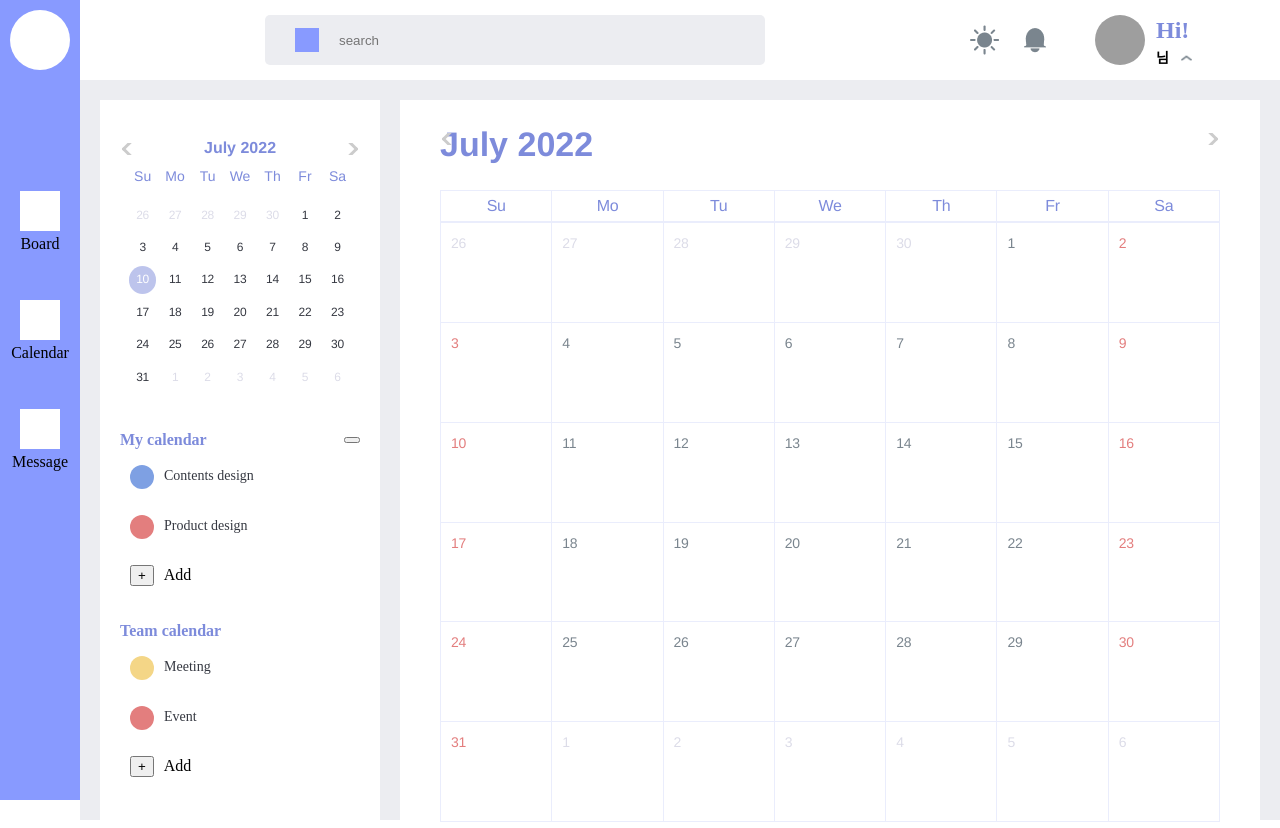
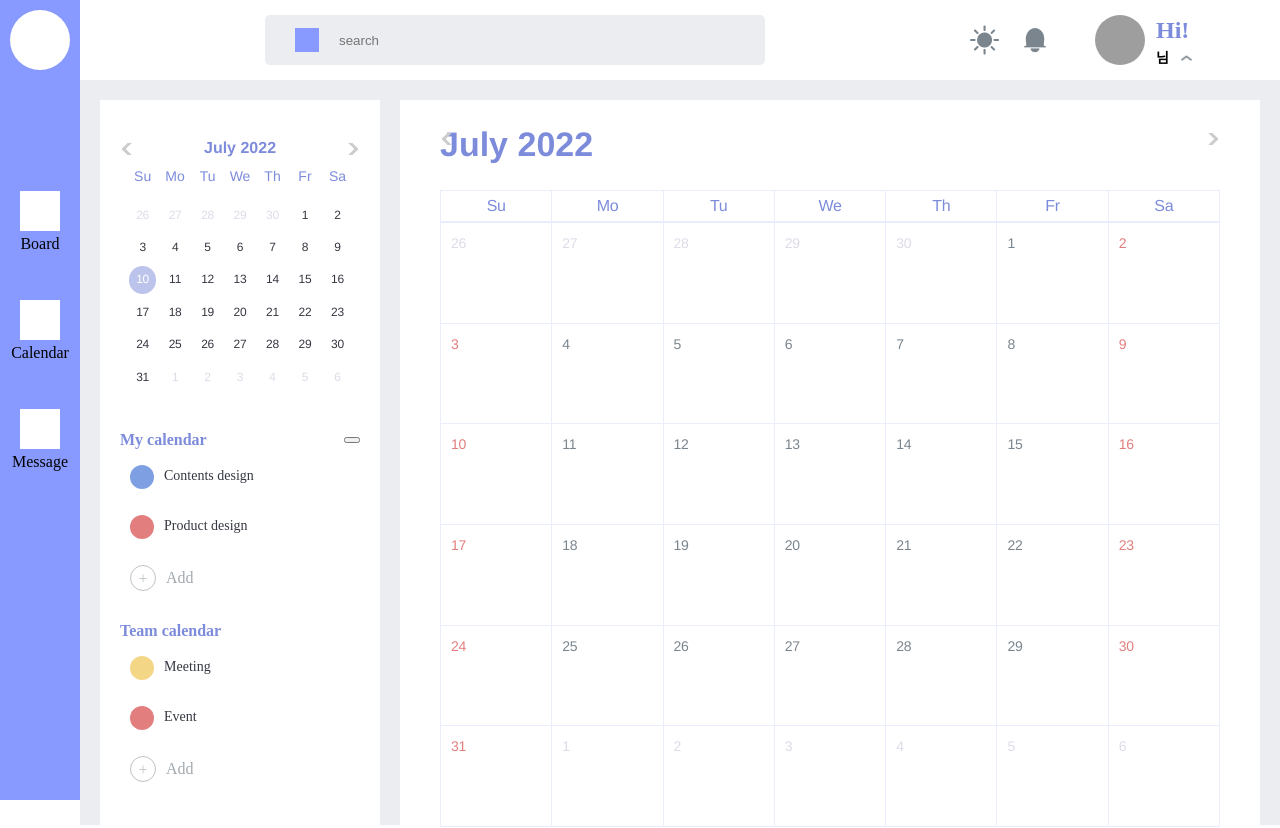
Before and after one commit to The-HangHae99-final/the-Final-FrontEnd, a React (Create React App) app: page /main/calendar in a window 1280 px wide. Built offline with nearby package versions, Linux system fonts and the light colour scheme; grey boxes are pictures that could not be loaded.

Commit message:
Style: (Calendar)Style add button

```diff
--- a/src/pages/Calendar/Calendar.js
+++ b/src/pages/Calendar/Calendar.js
@@ -33,7 +33,9 @@ const Calender = () => {
                 <span className="daily-title">Product design</span>
               </li>
               <div className="add-button-container">
-                <button className="add-button">+</button>
+                <button className="add-button">
+                  <div>+</div>
+                </button>
                 <span>Add</span>
               </div>
             </ul>
@@ -56,7 +58,9 @@ const Calender = () => {
                 <span className="daily-title">Event</span>
               </li>
               <div className="add-button-container">
-                <button className="add-button">+</button>
+                <button className="add-button">
+                  <div>+</div>
+                </button>
                 <span>Add</span>
               </div>
             </ul>
@@ -119,11 +123,30 @@ const CalenderStyle = styled.div`
 
     .add-button-container {
       padding: 13px 10px;
+      display: flex;
+      align-items: center;
+      color: #7a858e;
+      opacity: 0.7;
     }
 
     .add-button {
+      all: unset;
+      border-radius: 50%;
+      margin-right: 10px;
+      opacity: 0.7;
+      border: 1px solid #7a858e;
+      width: 24px;
+      height: 24px;
+      display: flex;
+      align-items: center;
+      justify-content: center;
       cursor: pointer;
-      margin-right: 10px;
+      div {
+        height: 100%;
+        display: Flex;
+        align-items: center;
+        transform: translateY(3%);
+      }
     }
 
     .box-header {
```
Also changed, not shown: src/public/img/Ellipse94.png (added).
